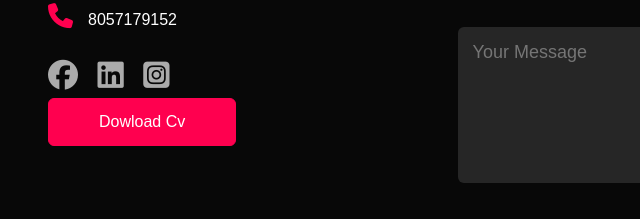
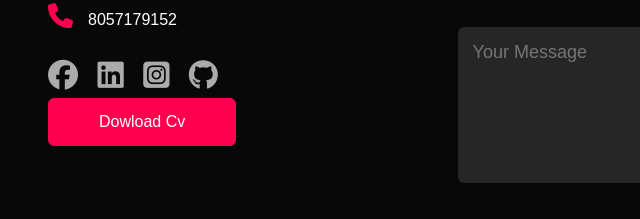
Before and after one commit to rohitsagar203/rohitsagar203.github.io, a plain HTML site: page index.html in a window 1280 px wide. Shown: the part 2856-3075 px from the top of the page, 80-720 px from the left. Drawn offline with Linux system fonts and the light colour scheme.

Commit message:
change 3

```diff
--- a/index.html
+++ b/index.html
@@ -152,6 +152,7 @@
                     <a href="https://www.facebook.com/profile.php?id=100016751621183&mibextid=ZbWKwL"><i class="fa-brands fa-facebook"></i></a>
                     <a href="https://www.linkedin.com/in/rohit-sagar-7763b3272?utm_source=share&utm_campaign=share_via&utm_content=profile&utm_medium=android_app"><i class="fa-brands fa-linkedin"></i></a>
                     <a href="https://www.instagram.com/rohitsagar_az1?utm_source=qr&igsh=MTQ1d2pxaXhoYzFidw=="><i class="fa-brands fa-square-instagram"></i></a>
+                    <a href="https://rohitsagar203.github.io/rohitsagarportfolio203.github.io/"><i class="fa-brands fa-github"></i></a>
                 </div>
                 <a href="D:\resumerohit1.pdf" download class="btn btn2">Dowload Cv</a>
             </div>
```
